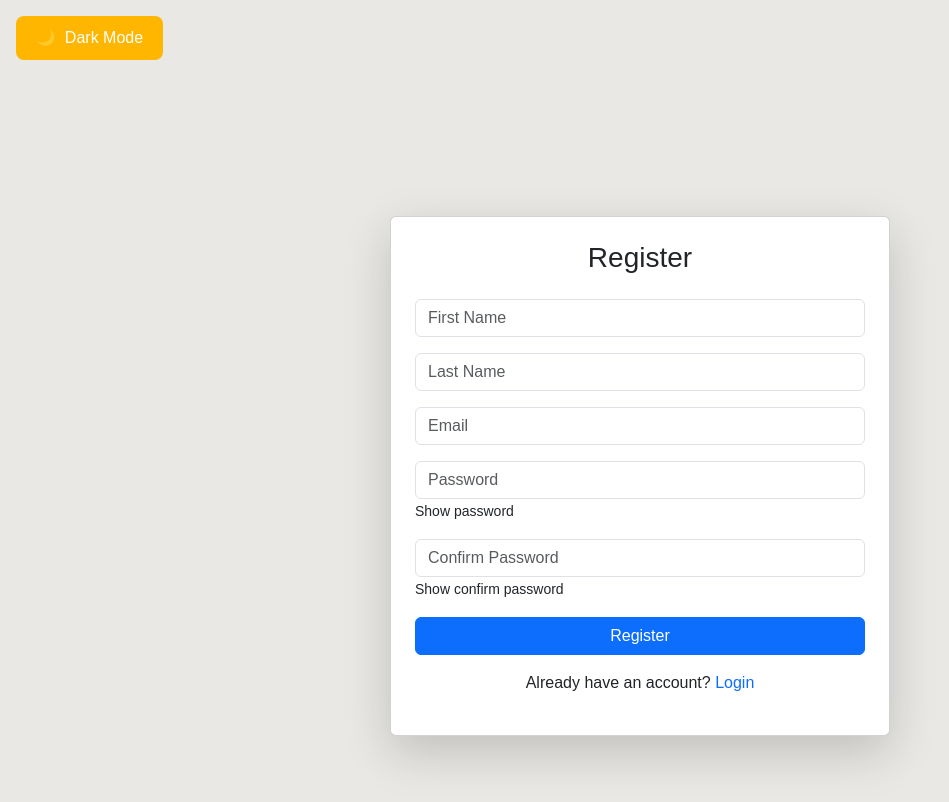
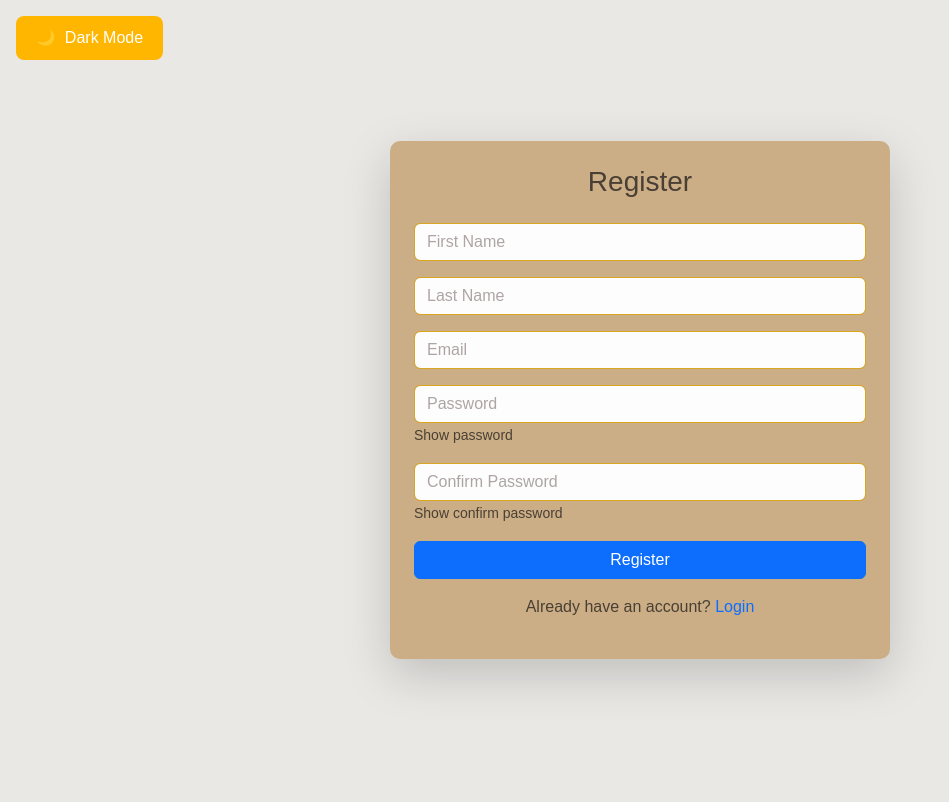
Before and after one commit to AnjumSunkesula/Global-Explorer, a React (Vite) app: page /login in a window 1280 px wide. Shown: the top 802 px of the page, without its empty margins (0-949 px from the left). Built offline with nearby package versions, Linux system fonts and the light colour scheme.

Commit message:
added css styles for login and inputs

```diff
--- a/src/App.css
+++ b/src/App.css
@@ -7,6 +7,7 @@
   border-radius: 8px;
   cursor: pointer;
   transition: background-color 0.3s ease;
+  position: fixed;
 }
 
 .dark-mode .theme-toggle-button{
@@ -20,12 +21,17 @@
 
 
 
-body,
-.app {
+body, .app {
   background-color: var(--backgroundColor);
   color: var(--textColor);
   font-family: var(--fontFamily);
   transition: background-color 0.4s ease, color 0.4s ease;
+}
+
+.title{
+  position: relative;
+  right: 30px;
+  top: 5px;
 }
 
 .btn-custom {
@@ -52,3 +58,49 @@ html {
   background-color: var(--backgroundColor);
   color: var(--textColor);
 }
+
+
+.login-wrapper {
+  background-color: var(--backgroundColor);
+  color: var(--textColor);
+  transition: background-color 0.4s ease, color 0.4s ease;
+}
+
+.login-card {
+  background-color: var(--secondaryBackgroundColor);
+  color: var(--textColor);
+  border: none;
+  border-radius: 10px;
+  box-shadow: 0 4px 12px rgba(0, 0, 0, 0.1);
+  transition: background-color 0.3s ease, color 0.3s ease;
+}
+
+.login-card input,
+.login-card select,
+.login-card textarea {
+  background-color: var(--inputBackgroundColor);
+  color: var(--inputTextColor);
+  border: 1px solid var(--inputOutlineColor);
+}
+
+.login-card input::placeholder {
+  color: var(--infoTextColor);
+}
+
+.dark-mode .login-card {
+  background-color: var(--secondaryBackgroundColor);
+  /* Already set in dark-mode variables */
+  color: var(--textColor);
+  border: 1px solid var(--buttonHighlightColor);
+}
+
+.input-group input:focus+label,
+.input-group input:not(:placeholder-shown)+label,
+.input-group input.focused+label,
+.input-group label.focused,
+.input-group .react-datepicker input.date-picker-not-empty+label {
+  top: 0;
+  font-size: 12px;
+  color: hsl(217, 90%, 43%);
+  background: #fff;
+}
```
